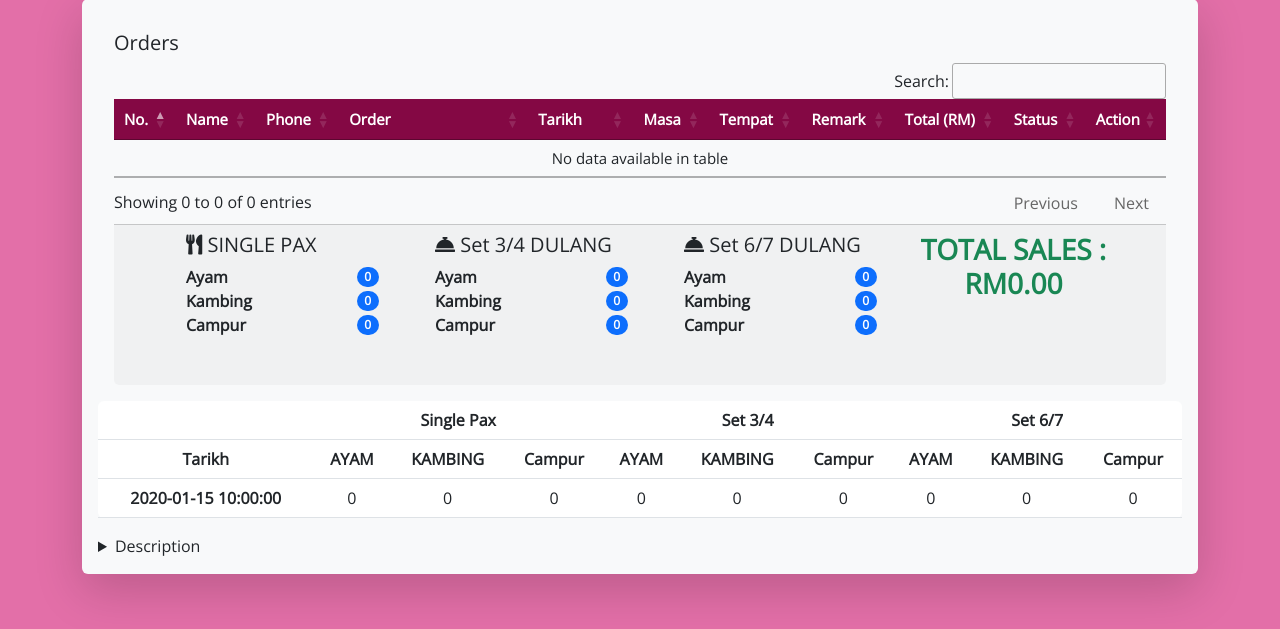
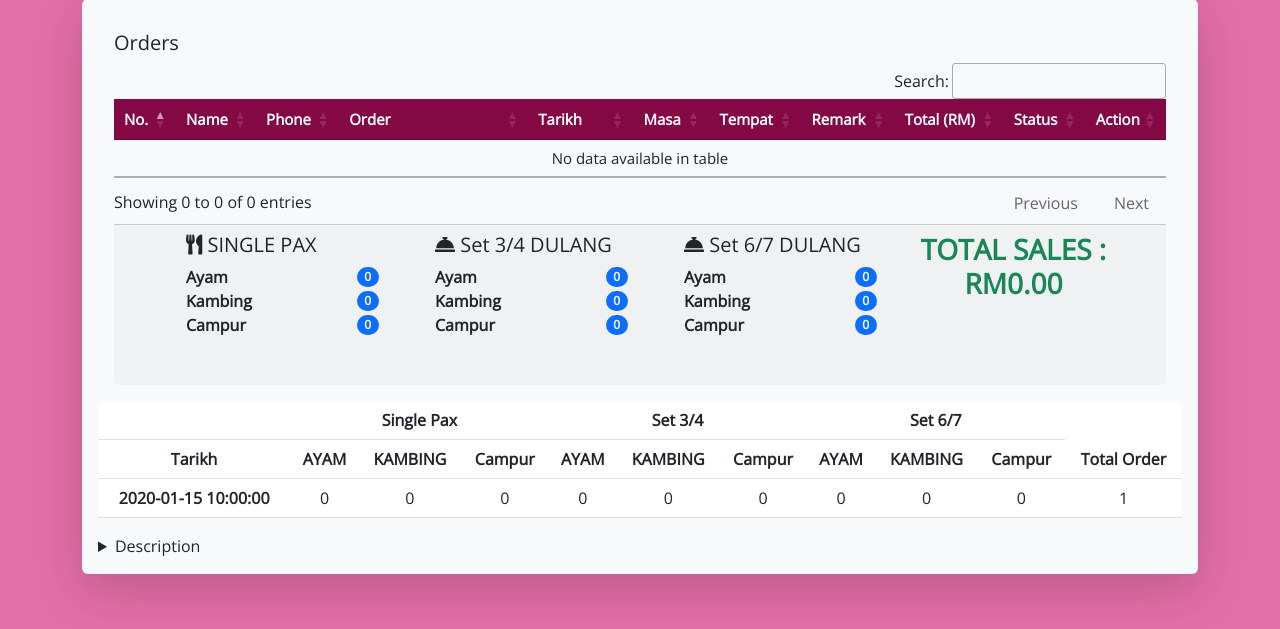
Before and after one commit to afiqtalib/CodeIgniter4, a CodeIgniter app: page /codeigniter4/index.php/order/report in a window 1280 px wide. Shown: the part 171-800 px from the top of the page. Run offline with CodeIgniter, Linux system fonts and the light colour scheme; tables that the repository leaves empty or names only in its code hold one stand-in row (values such as "Sample post"); data that the repository does not hold is empty; some libraries are stand-ins or nearby versions.

Commit message:
update report

```diff
--- a/application/models/query_Model.php
+++ b/application/models/query_Model.php
@@ -123,7 +123,7 @@ class query_Model extends CI_Model
 
         function count_order()
     {
-        $query = $this->db->select('date, sum(p_ayam) as total_Payam, sum(p_kambing) as total_Pkambing, sum(p_campur) as total_Pcampur');
+        $query = $this->db->select('date, count(id) as total_order, sum(p_ayam) as total_Payam, sum(p_kambing) as total_Pkambing, sum(p_campur) as total_Pcampur');
         $query = $this->db->select('sum(dk_ayam) as total_Dkayam, sum(dk_kambing) as total_Dkkambing, sum(dk_campur) as total_Dkcampur');
         $query = $this->db->select('sum(d_ayam) as total_Dayam, sum(d_kambing) as total_Dkambing, sum(d_campur) as total_Dcampur');
         $query = $this->db->from('orders');
--- a/application/views/v_order_report.php
+++ b/application/views/v_order_report.php
@@ -127,7 +127,7 @@
                                     <td><?php echo $data['location'] ?></td>
                                     <!-- <td> <a target='_blank' href=<?php echo $data['link'] ?>> <i class="fas fa-map-marked-alt fa-1x" style="color:#007FFF;"></i> </a></td> -->
                                     <td><?php echo $data['remark'] ?></td>
-                                    <td><?php echo $total =($data['p_ayam']*11)+($data['p_kambing']*17)+($data['p_campur']*20)+ ($data['dk_ayam']*50)+($data['dk_kambing']*55)+($data['dk_campur']*53)+($data['d_ayam']*75)+($data['d_kambing']*90)+($data['d_campur']*85) ?></td>
+                                    <td><?php echo $total =($data['p_ayam']*11)+($data['p_kambing']*17)+($data['p_campur']*21)+ ($data['dk_ayam']*50)+($data['dk_kambing']*55)+($data['dk_campur']*53)+($data['d_ayam']*75)+($data['d_kambing']*90)+($data['d_campur']*85) ?></td>
                                     <?php
                                         if ($data['status']!='unpaid') {
                                             $status="success";
@@ -302,7 +302,7 @@
                             <?php
                                 $totPriceAyam = $count_total_pAyam*11.00;
                                 $totPriceKambing = $count_total_pKambing*17.00;
-                                $totPriceCampur = $count_total_pCampur*20.00;
+                                $totPriceCampur = $count_total_pCampur*21.00;
 
                                 $totPrice_dk_Ayam = $count_total_dk_Ayam*50.00;
                                 $totPrice_dk_Kambing = $count_total_dk_Kambing*55.00;
@@ -339,6 +339,7 @@
                         <th scope="col"> AYAM </th>
                         <th scope="col"> KAMBING</th>
                         <th scope="col"> Campur</th>
+                        <th scope="col"> Total Order</th>
                     </tr>
                 </thead>
                 <tbody>
@@ -356,6 +357,7 @@
                         <td><?php echo $p['total_Dayam'] ?></td>
                         <td><?php echo $p['total_Dkambing'] ?></td>
                         <td><?php echo $p['total_Dcampur'] ?></td>
+                        <td><?php echo $p['total_order'] ?></td>
                     </tr>
                     <?php } ?>
                 </tbody>
```
